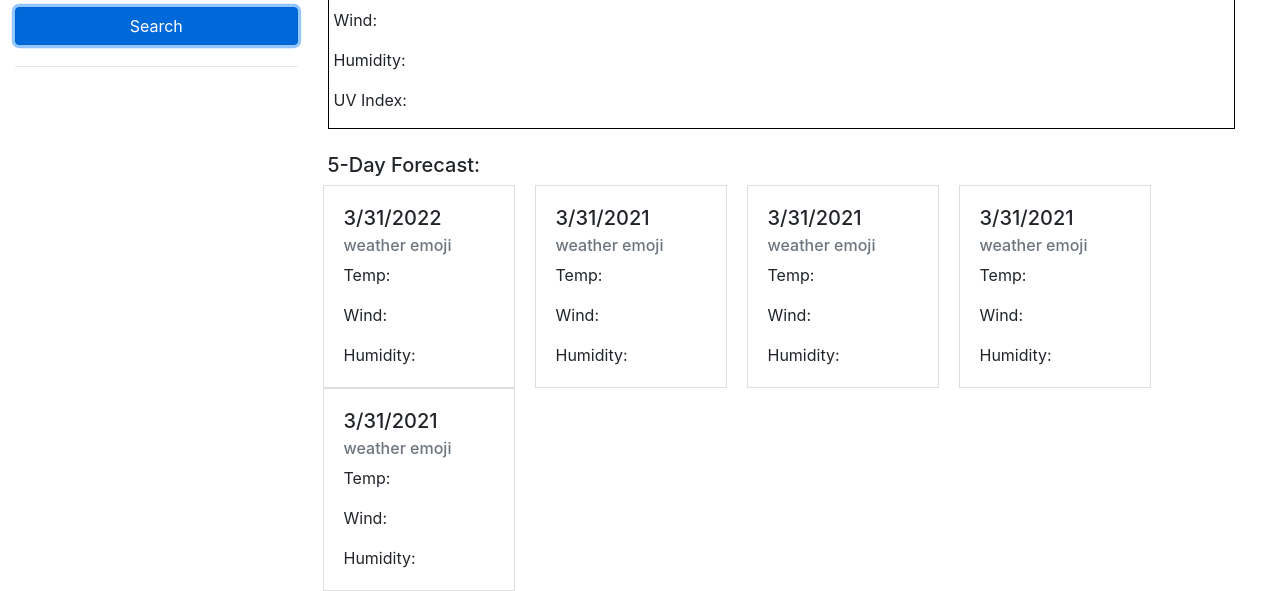
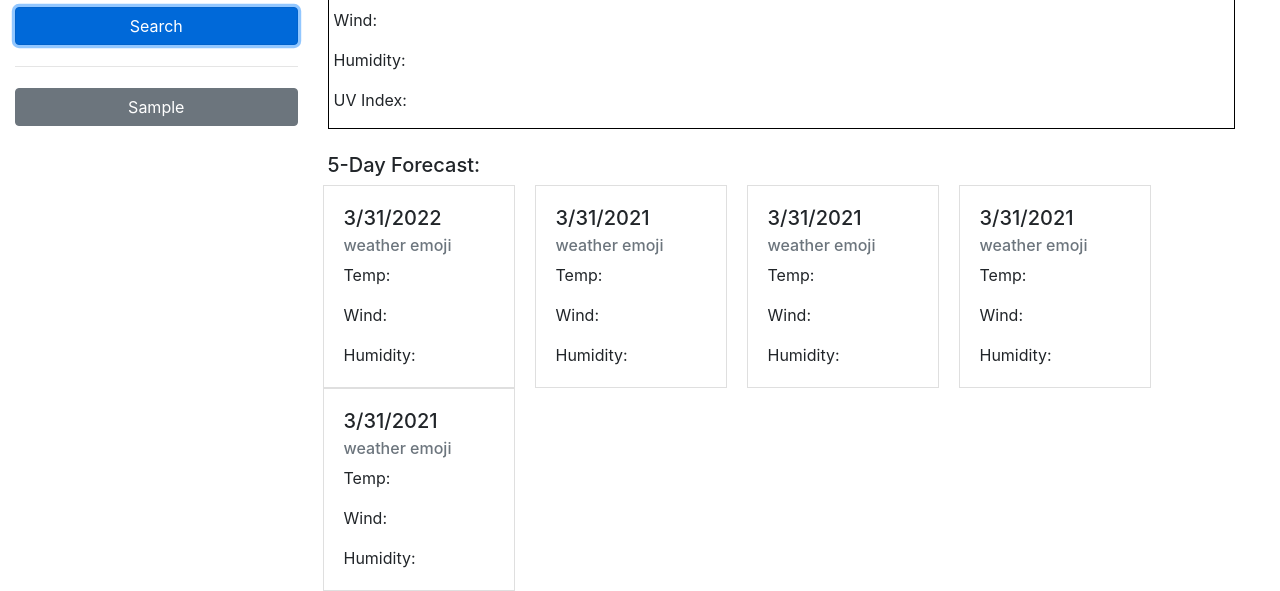
Before and after one commit to phil-garip/Weather-Dashboard, a website: page index.html in a window 1280 px wide. Both pictures are taken after typing "Sample" into the empty fields and a click on the button "Search". Shown: the part 253-844 px from the top of the page. Drawn offline with nearby package versions, Linux system fonts and the light colour scheme; no server answers.

Commit message:
added function to save locations as buttons below search bar

```diff
--- a/index.html
+++ b/index.html
@@ -20,9 +20,9 @@
             <input id="search" class="search-a-city" placeholder="New York">
             <button type="button" class="btn btn-primary aside-btn" id="search-btn">Search</button>
             <hr>
-            <ul id="recent-searches">
+            <div id="recent-searches">
                 <!-- append buttons for recent searches in javascript here -->
-            </ul>
+            </div>
         </div>
 
         <div class="weather-container col-md-9">
--- a/script.js
+++ b/script.js
@@ -7,17 +7,30 @@ var foreCastCard2 = $("#forecast-2");
 var foreCastCard3 = $("#forecast-3");
 var foreCastCard4 = $("#forecast-4");
 var foreCastCard5 = $("#forecast-5");
+var recentSearches = $("#recent-searches");
 
 var searchHistory = [];
 
 
 //fetch current weather
 function getCurrentWeather() {
+
     var baseURL = "https://api.openweathermap.org";
     var endPointCurrentWeather = "/data/2.5/weather";
 
     cityName = $("#search").val();
     var parameters = "?q=" + cityName + "&appid=520ff59736bd76211aac21cf63b52200&units=imperial";
+
+    function setSavedCities () {
+        if (searchHistory.length === 5) {
+            searchHistory.pop();
+        }
+        searchHistory.unshift(cityName);
+        localStorage.setItem("history", JSON.stringify(searchHistory));
+        recentSearches.append($('<button type="button" class="btn btn-secondary aside-btn">').text(cityName));
+    }
+
+    setSavedCities();
 
     fetch(baseURL+endPointCurrentWeather+parameters)
         .then(function (response) {
@@ -103,6 +116,13 @@ function getForecast() {
     foreCastCard5.children("#wind5").text("Wind: " + weather.list[36].wind.speed + " mph");
     foreCastCard5.children("#humidity5").text("Humidity: " + weather.list[36].main.humidity + "%");
     }
+
+    function getsavedCity() {
+        searchHistory = JSON.parse(localStorage.getItem("history"));
+        console.log(searchHistory)
+    }
+
+    getsavedCity();
 }
 
 
```
